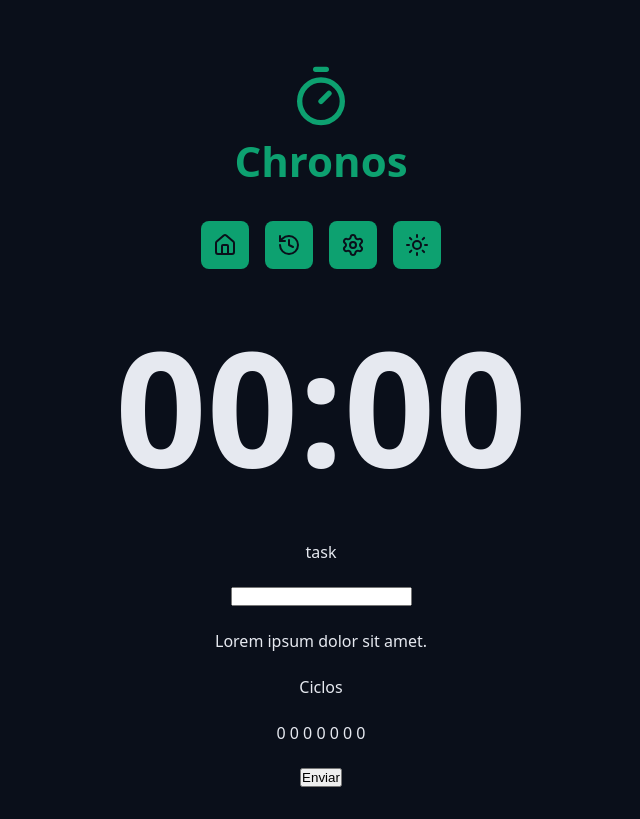
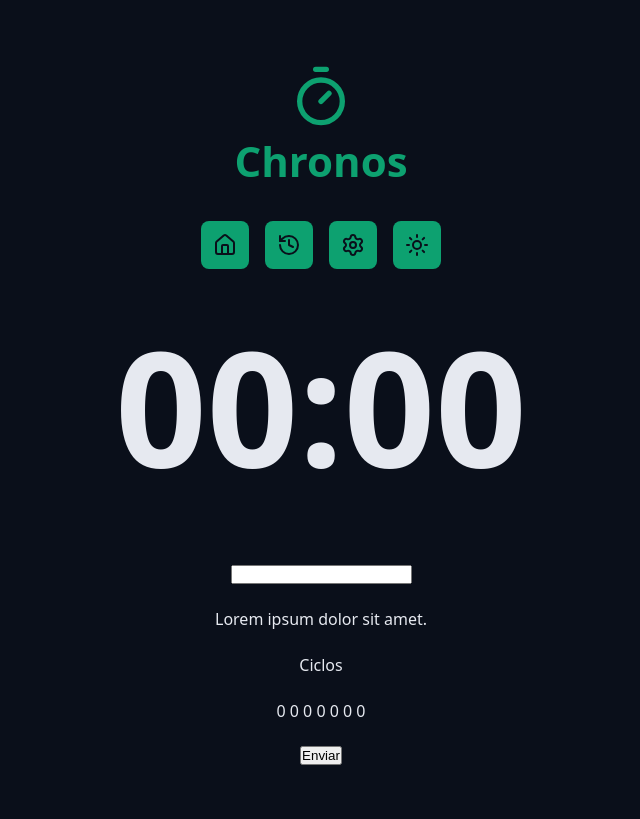
Before and after one commit to felipesilvaskyline-code/chronos-pomodoro, a React (Vite) app: page / in a window 1280 px wide. Shown: the whole page, without its empty margins (319-959 px from the left). Built offline with nearby package versions, Linux system fonts and the light colour scheme.

Commit message:
feat: Componente DefaultInput versão inicial

```diff
--- a/src/App.tsx
+++ b/src/App.tsx
@@ -2,6 +2,7 @@ import { Container } from "./components/Container";
 import { Menu } from "./components/Menu";
 import { Logo } from "./components/Logo";
 import { CountDown } from "./components/CountDown";
+import { DefaultInput } from "./components/DefaultInput";
 
 import "./styles/theme.css";
 import "./styles/global.css";
@@ -24,8 +25,7 @@ export function App() {
       <Container>
         <form className="form" action="">
           <div className="formRow">
-            <label htmlFor="input">task</label>
-            <input id="input" type="text"></input>
+            <DefaultInput id="input" type="text"/>
           </div>
           <div className="formRow">
             <p>Lorem ipsum dolor sit amet.</p>
--- /dev/null
+++ b/src/components/DefaultInput/index.tsx
@@ -0,0 +1,12 @@
+type DefaultInputProps = {
+  id: string;
+} & React.ComponentProps<"input">;
+
+export function DefaultInput({ id, type }: DefaultInputProps) {
+  return (
+    <>
+      <label htmlFor="input"></label>
+      <input id={id} type={type}></input>
+    </>
+  );
+}
```
